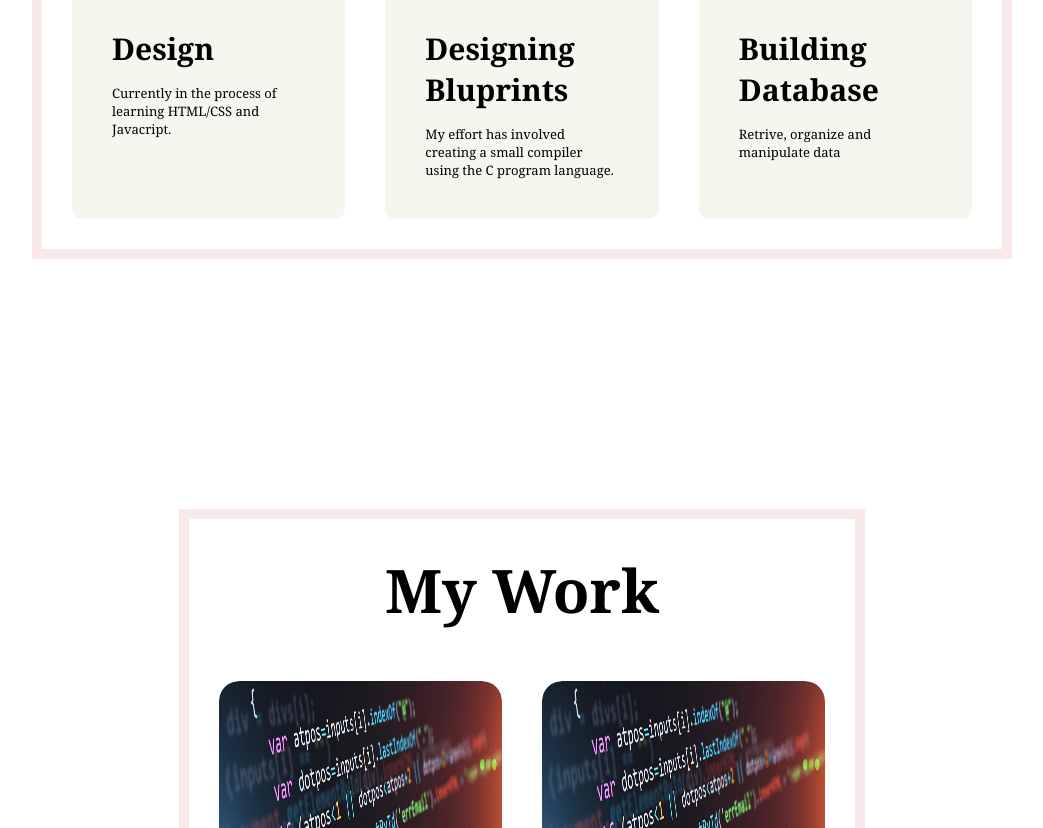
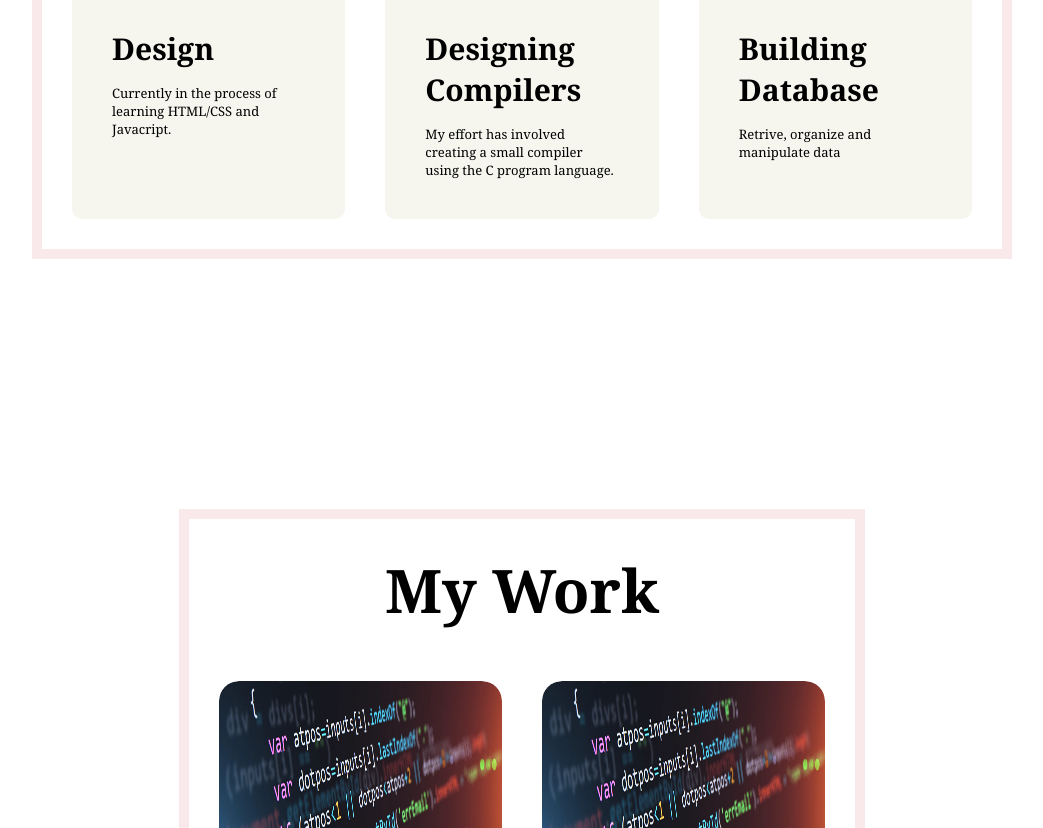
Before and after one commit to danielleandal/Portfolio-D, a plain HTML site: page index.html in a window 1280 px wide. Shown: the part 2567-3395 px from the top of the page, without its empty margins (118-1161 px from the left). Drawn offline with Linux system fonts and the light colour scheme.

Commit message:
Update index.html

```diff
--- a/index.html
+++ b/index.html
@@ -101,7 +101,7 @@
                 <div>
 
                     <i class="fa-solid fa-computer"></i>
-                    <h2>Designing Bluprints</h2>
+                    <h2>Designing Compilers</h2>
                     <p>My effort has involved creating a small compiler using the C program language.</p>
                            <!--------<a href="#">learn more</a>------------->
                 </div>
```
